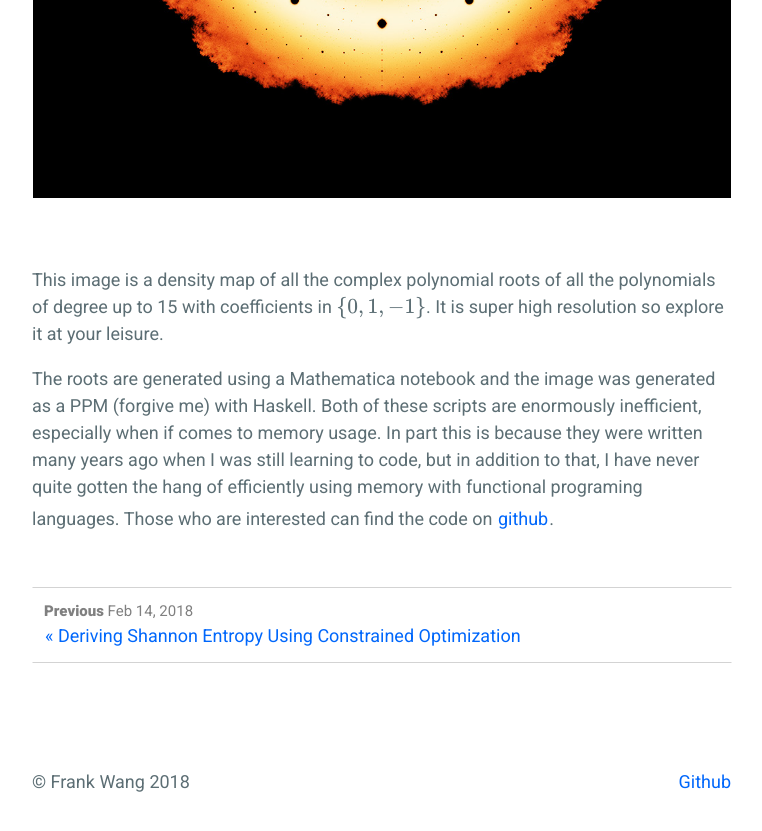
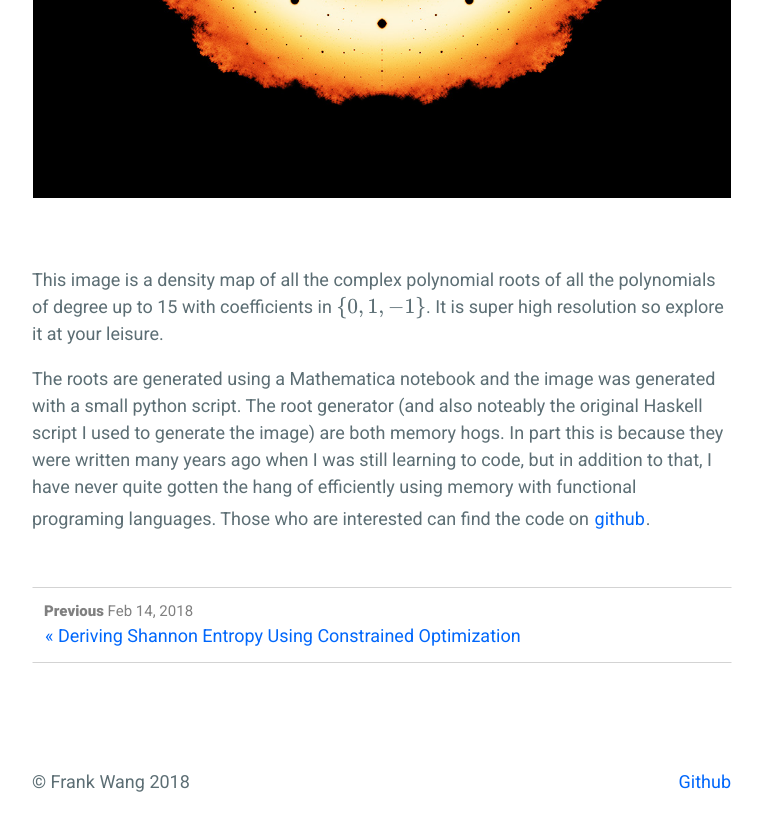
Before and after one commit to frankwang95/frankwang95.github.io, a Jekyll site: the page built from _posts/2018-02-17-polynomial-roots-are-beautiful.md, in a window 1280 px wide and 900 px high, scrolled down 1372 px. Shown: the top 831 px of the window, without its empty margins (258-1020 px from the left). Built offline with Jekyll 4.4.1, drawn with Linux system fonts in a browser that asks for light colours; formulas are drawn with MathJax 3.

Commit message:
More accurate description of generation

```diff
--- a/_posts/2018-02-17-polynomial-roots-are-beautiful.md
+++ b/_posts/2018-02-17-polynomial-roots-are-beautiful.md
@@ -22,4 +22,4 @@ for arbitrary integer $$n$$ and field elements $$a_k \in R$$. Besides being an a
 
 This image is a density map of all the complex polynomial roots of all the polynomials of degree up to 15 with coefficients in $$\{0, 1, -1\}$$. It is super high resolution so explore it at your leisure.
 
-The roots are generated using a Mathematica notebook and the image was generated as a PPM (forgive me) with Haskell. Both of these scripts are enormously inefficient, especially when if comes to memory usage. In part this is because they were written many years ago when I was still learning to code, but in addition to that, I have never quite gotten the hang of efficiently using memory with functional programing languages. Those who are interested can find the code on [github](https://github.com/frankwang95/polynomials).
+The roots are generated using a Mathematica notebook and the image was generated with a small python script. The root generator (and also noteably the original Haskell script I used to generate the image) are both memory hogs. In part this is because they were written many years ago when I was still learning to code, but in addition to that, I have never quite gotten the hang of efficiently using memory with functional programing languages. Those who are interested can find the code on [github](https://github.com/frankwang95/polynomials).
```
